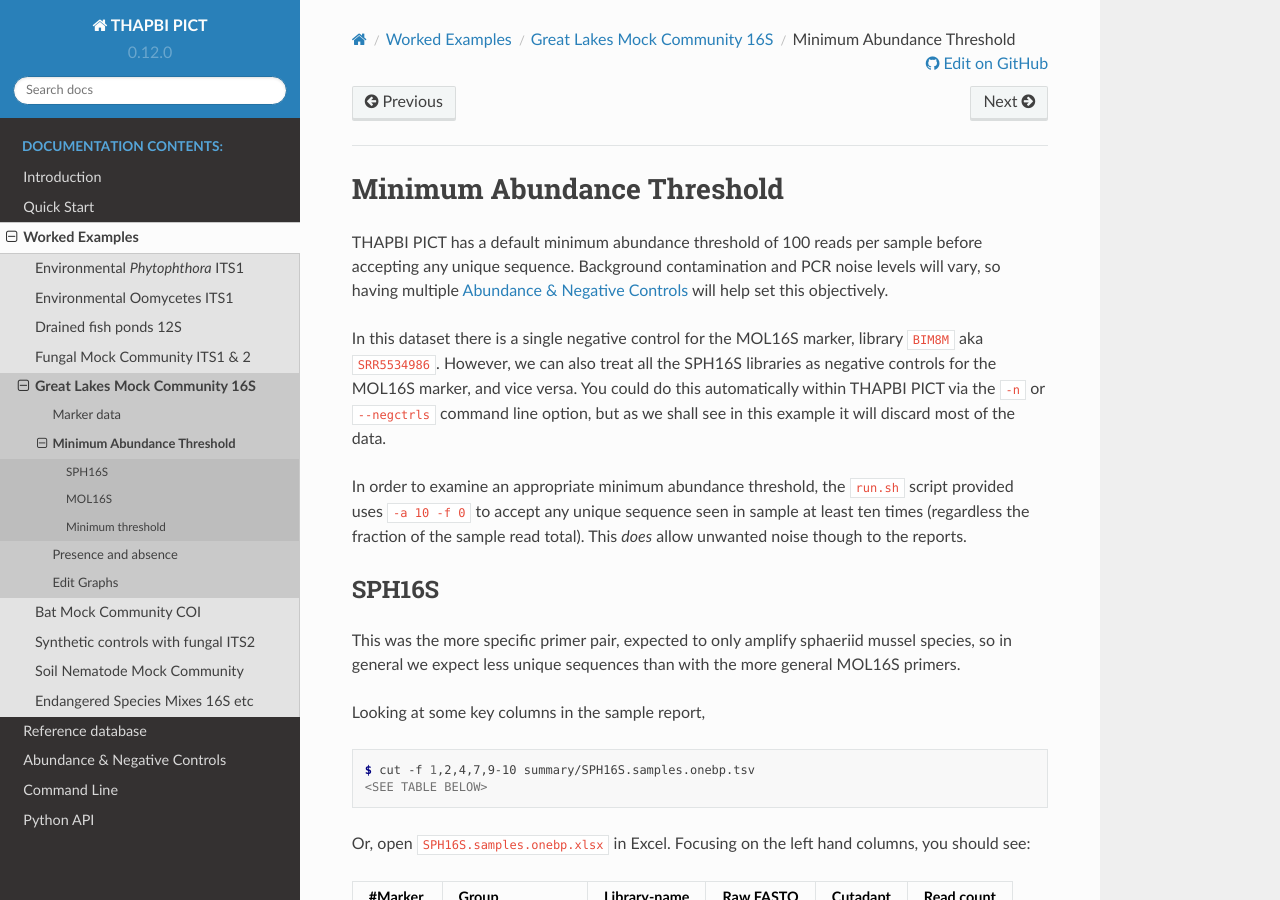
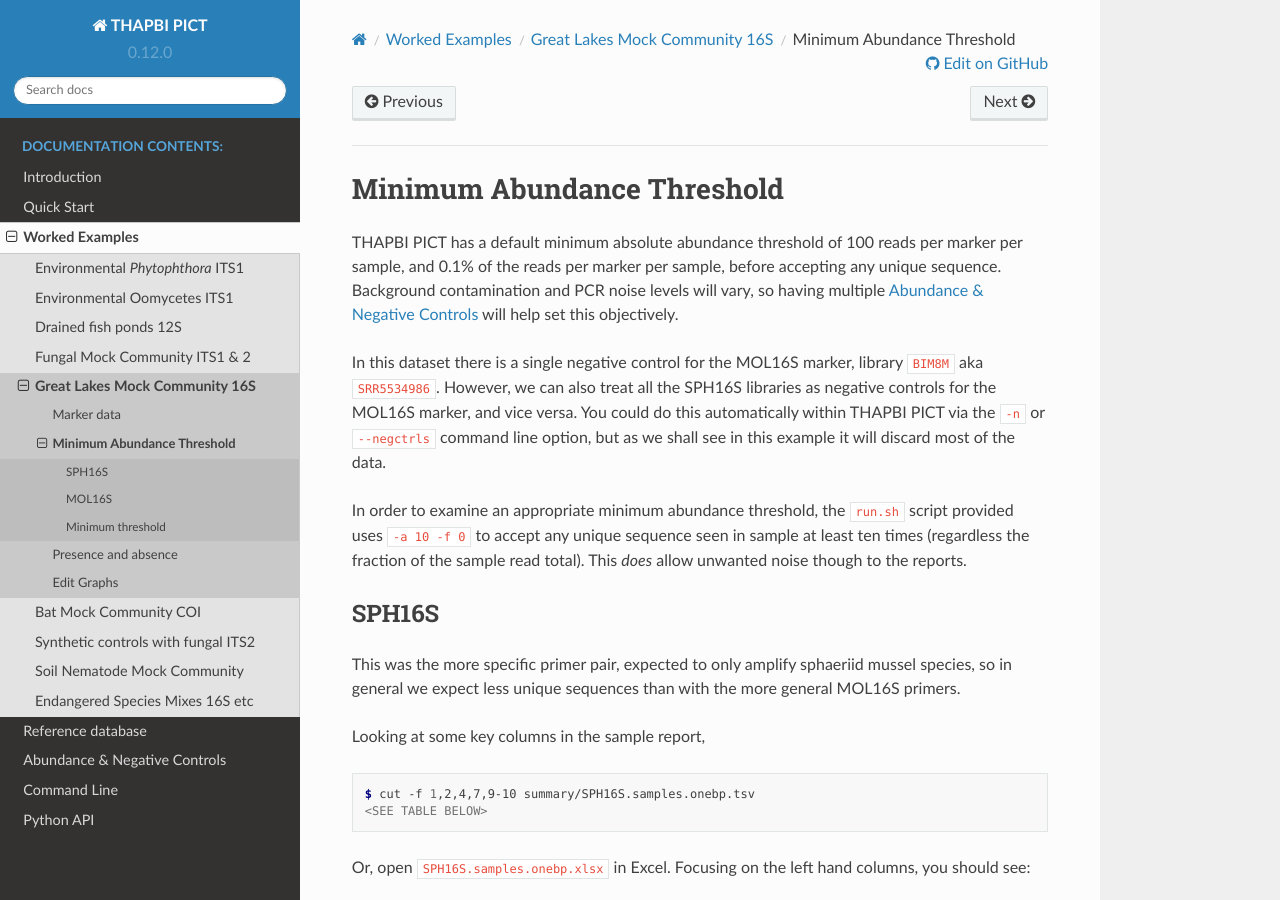
Before and after one commit to peterjc/thapbi-pict, a Sphinx documentation site: the page built from docs/examples/great_lakes/abundance.rst, in a window 1280 px wide and 900 px high. Built offline with Sphinx 7.4.7 and the Read the Docs theme 2.0.0, drawn with Linux system fonts in a browser that asks for light colours; pages that are not in the unit, such as notebooks, are missing from menus.

Commit message:
Mention both thresholds here

```diff
--- a/docs/examples/great_lakes/abundance.rst
+++ b/docs/examples/great_lakes/abundance.rst
@@ -1,10 +1,11 @@
 Minimum Abundance Threshold
 ===========================
 
-THAPBI PICT has a default minimum abundance threshold of 100 reads per sample
-before accepting any unique sequence. Background contamination and PCR noise
-levels will vary, so having multiple :ref:`negative_controls` will help set
-this objectively.
+THAPBI PICT has a default minimum absolute abundance threshold of 100 reads
+per marker per sample, and 0.1% of the reads per marker per sample, before
+accepting any unique sequence. Background contamination and PCR noise levels
+will vary, so having multiple :ref:`negative_controls` will help set this
+objectively.
 
 In this dataset there is a single negative control for the MOL16S marker,
 library ``BIM8M`` aka ``SRR5534986``. However, we can also treat all the
```
